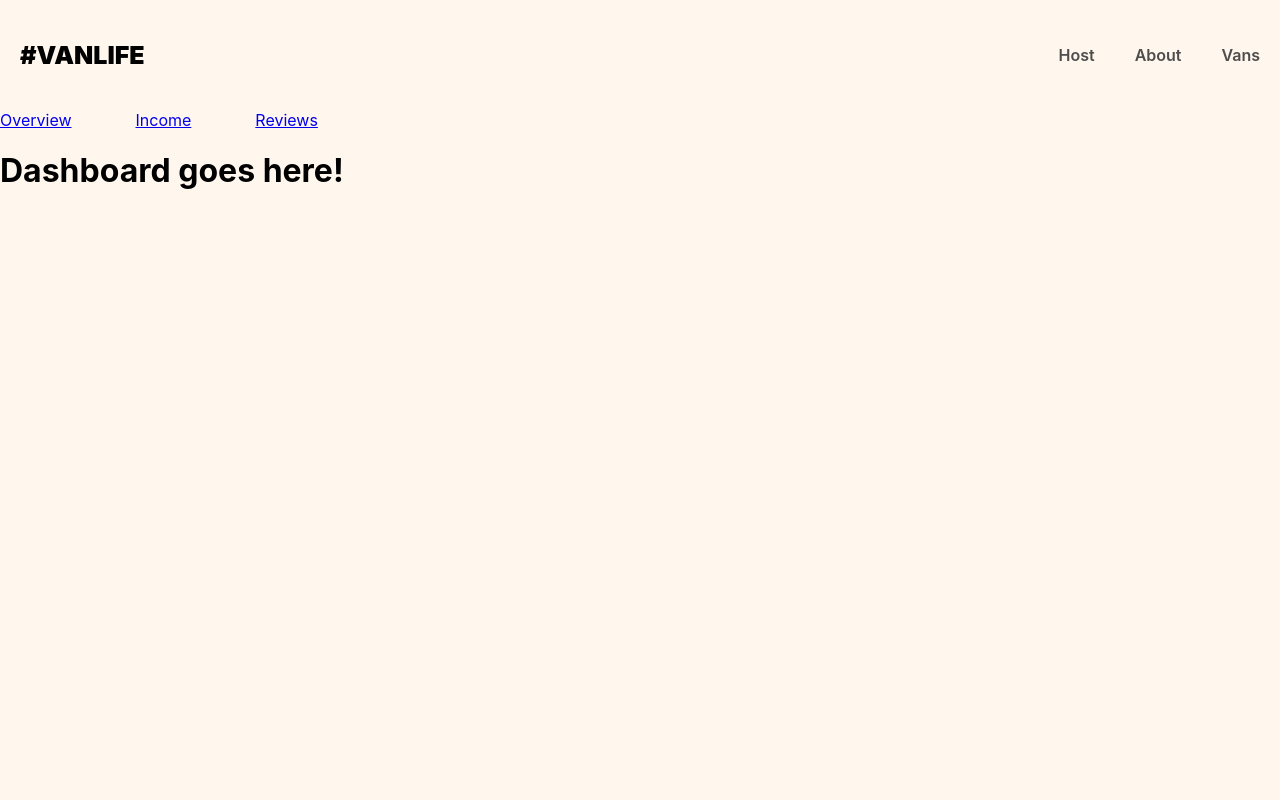
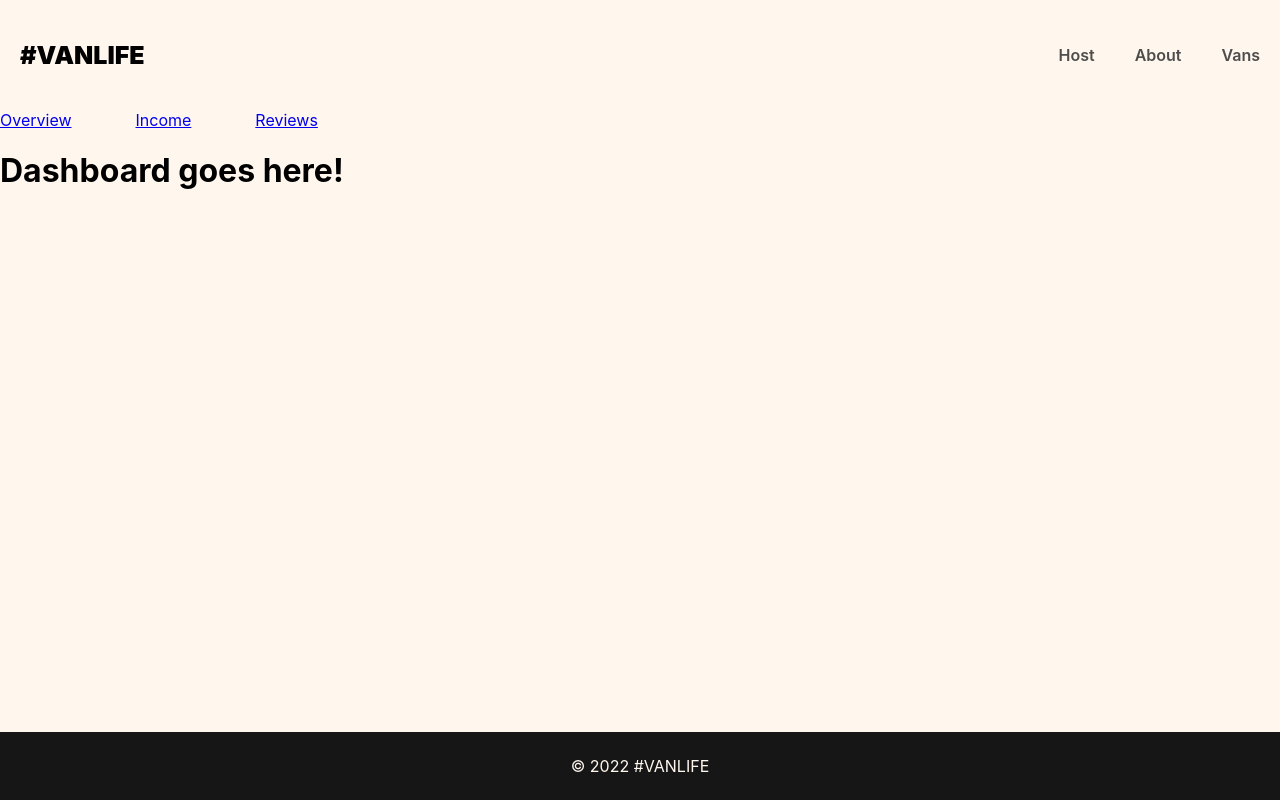
Before and after one commit to BlakeMatthew32/VanLifeProject, a React (Vite) app: page /host in a window 1280 px wide. Built offline with nearby package versions, Linux system fonts and the light colour scheme; what miragejs would draw is missing.

Commit message:
Added footer component
Footer component added. Consistent throughout all pages.

```diff
--- a/src/App.css
+++ b/src/App.css
@@ -16,6 +16,12 @@ display: none;
 body {
 -ms-overflow-style: none;
 scrollbar-width: none;
+}
+
+.site-wrapper {
+  min-height: 100dvh;
+  display: flex;
+  flex-direction: column;
 }
 
 header {
@@ -283,3 +289,16 @@ i[class*='van-type-'] {
 .host-nav > a {
   margin-inline-end: 4rem;
 }
+
+/* Footer */
+
+.footer {
+  display: flex;
+  justify-content: center;
+  align-items: center;
+  flex-shrink: 0;
+  background-color: #161616;
+  color: #FFF7ED;
+  height: 4.25rem;
+  margin-top: auto;
+}
--- a/src/App.jsx
+++ b/src/App.jsx
@@ -16,11 +16,13 @@ function App() {
   return (
     <BrowserRouter>
       <Routes>
-        <Route element={<Layout />}>
-          <Route path='/' element={<Home />}/>
+        <Route path='/' element={<Layout />}>
+
+          <Route index element={<Home />}/>
           <Route path='about' element={<About />}/>
           <Route path='vans' element={<Vans />}/>
           <Route path='vans/:id' element={<VanDetail />}/>
+
           <Route path="host" element={<HostLayout />} >
             <Route index element={<Dashboard />} />
             <Route path="income" element={<Income />} />
--- /dev/null
+++ b/src/components/Footer.jsx
@@ -0,0 +1,10 @@
+import "../App.css"
+
+export default function Footer() {
+
+    return (
+        <footer className="footer">
+            &#169; 2022 #VANLIFE
+        </footer>
+    )
+}
--- a/src/components/Layout.jsx
+++ b/src/components/Layout.jsx
@@ -1,12 +1,17 @@
 import Header from "./Header"
+import Footer from "./Footer"
+import "../App.css"
 import { Outlet } from "react-router-dom"
 
 export default function Layout() {
     return (
-        <>
+        <div className="site-wrapper">
             <Header />
-            <Outlet />
-        </>
+            <main className="main-container">
+                <Outlet />
+            </main>
+            <Footer />
+        </div>
 
     )
 }
```
